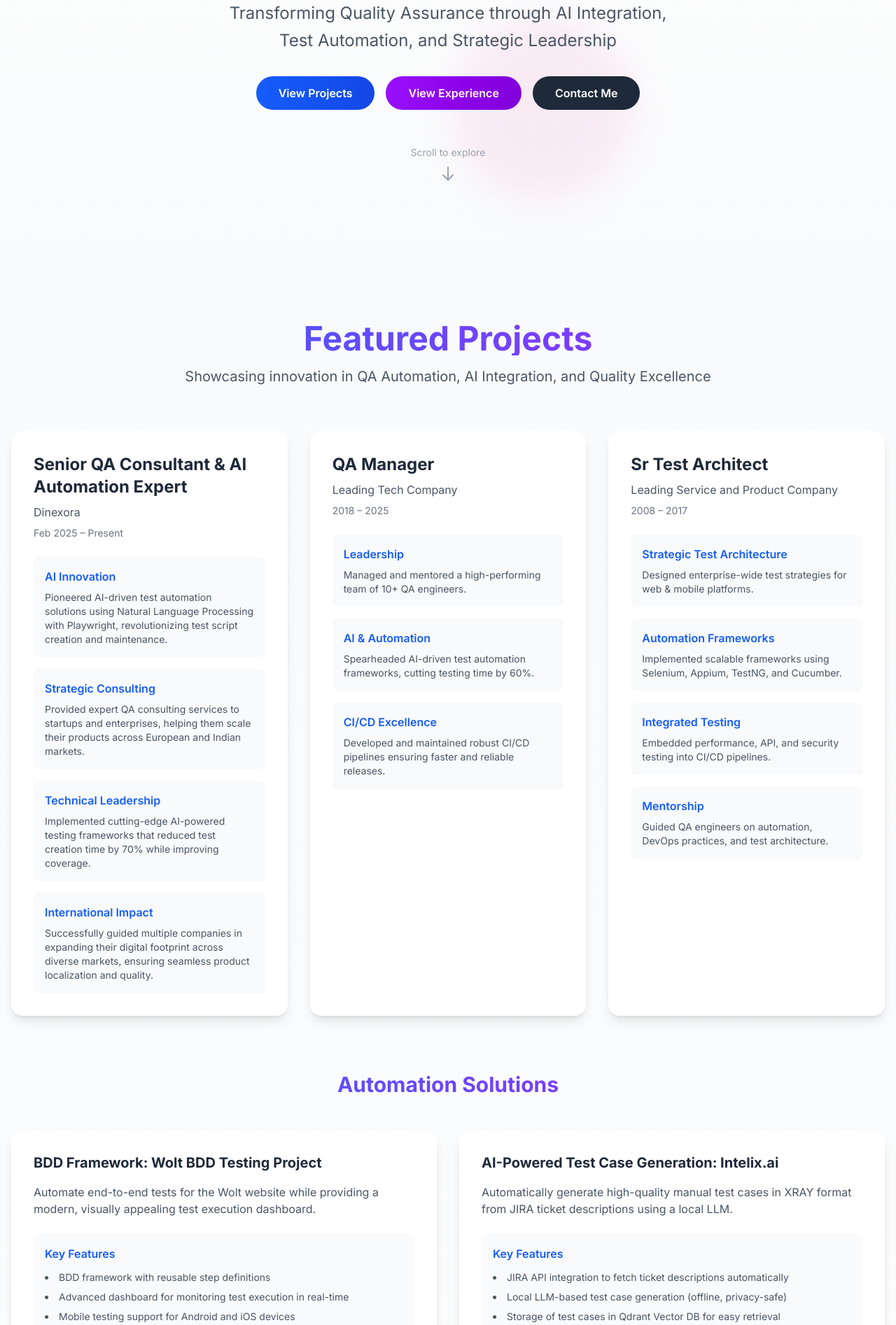
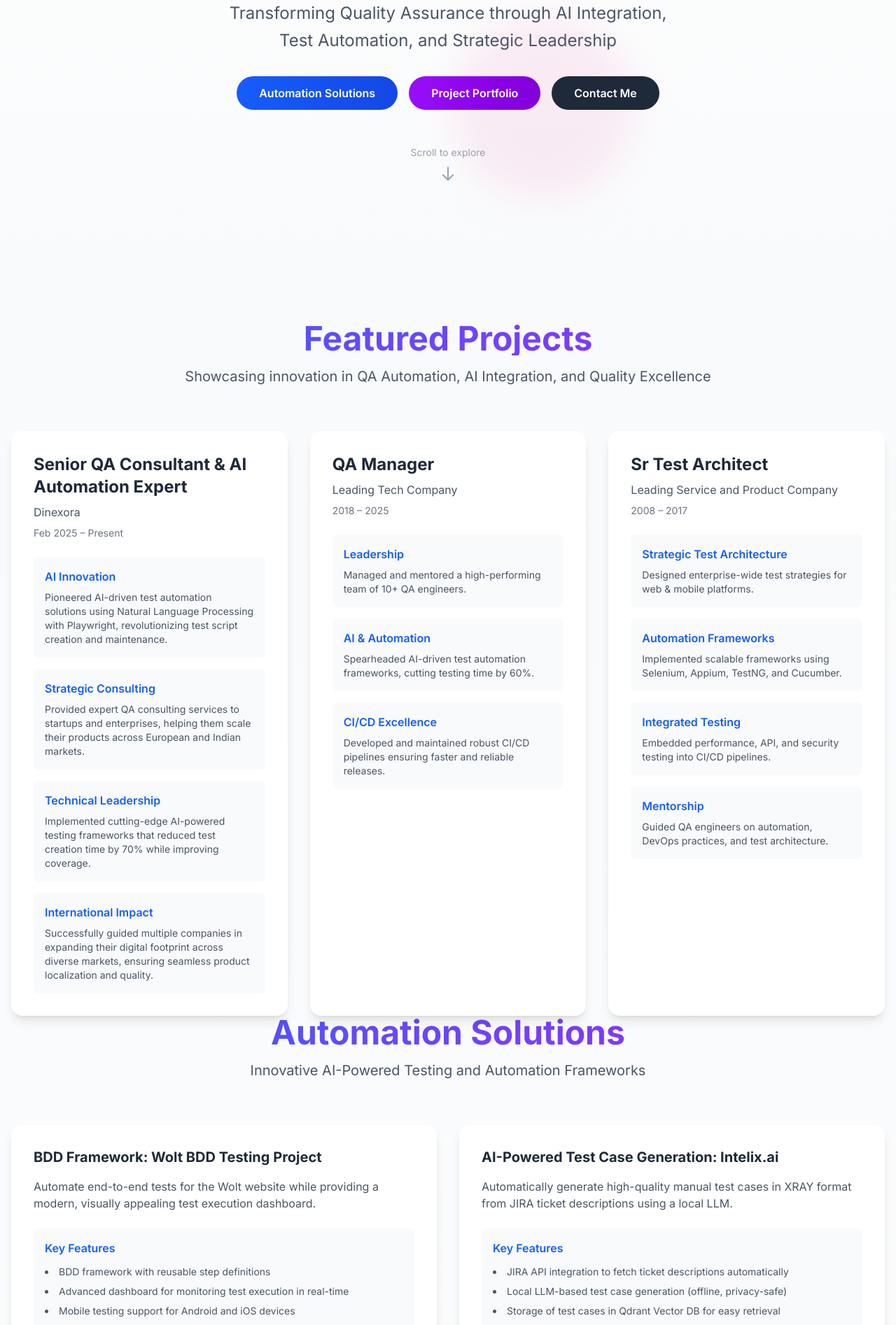
Before and after one commit to kunnath/myportifolio, a Next.js app: page / in a window 1280 px wide. Shown: the part 420-2314 px from the top of the page at 70% size. Built offline with nearby package versions, Linux system fonts and the light colour scheme.

Commit message:
latest chnages

```diff
--- a/src/components/Hero.tsx
+++ b/src/components/Hero.tsx
@@ -61,17 +61,17 @@ const Hero = () => {
           className="flex flex-wrap justify-center gap-4"
         >
           <a
-            href="#projects"
+            href="#automation-solutions"
             className="group relative px-8 py-3 rounded-full bg-gradient-to-r from-blue-600 to-blue-700 text-white font-semibold overflow-hidden transition-all duration-300 hover:shadow-lg hover:shadow-blue-500/30"
           >
-            <span className="relative z-10">View Projects</span>
+            <span className="relative z-10">Automation Solutions</span>
             <div className="absolute inset-0 bg-gradient-to-r from-blue-700 to-purple-600 opacity-0 group-hover:opacity-100 transition-opacity duration-300"></div>
           </a>
           <a
-            href="#experience"
+            href="#project-portfolio"
             className="group relative px-8 py-3 rounded-full bg-gradient-to-r from-purple-600 to-purple-700 text-white font-semibold overflow-hidden transition-all duration-300 hover:shadow-lg hover:shadow-purple-500/30"
           >
-            <span className="relative z-10">View Experience</span>
+            <span className="relative z-10">Project Portfolio</span>
             <div className="absolute inset-0 bg-gradient-to-r from-purple-700 to-pink-600 opacity-0 group-hover:opacity-100 transition-opacity duration-300"></div>
           </a>
           <a
@@ -90,7 +90,7 @@ const Hero = () => {
           className="mt-16 flex justify-center items-center"
         >
           <a
-            href="#projects"
+            href="#automation-solutions"
             className="animate-bounce flex flex-col items-center text-gray-400 hover:text-gray-600 transition-colors duration-300"
           >
             <span className="text-sm mb-2">Scroll to explore</span>
--- a/src/components/Projects.tsx
+++ b/src/components/Projects.tsx
@@ -578,7 +578,7 @@ const Projects = () => {
 
 
   return (
-    <section id="projects" className="py-20 bg-gradient-to-b from-gray-50 to-white">
+    <section className="py-20 bg-gradient-to-b from-gray-50 to-white">
       <div className="max-w-7xl mx-auto px-4">
         <motion.div
           initial={{ opacity: 0 }}
@@ -632,16 +632,22 @@ const Projects = () => {
           ))}
         </div>
 
-        {/* Automation Tools Section */}
+        {/* Automation Solutions Section */}
+        <section id="automation-solutions" className="mb-20">
           <motion.div
             initial={{ opacity: 0 }}
             whileInView={{ opacity: 1 }}
             transition={{ duration: 0.5 }}
-          className="mt-20"
+            className="text-center mb-16"
           >
-          <h3 className="text-3xl font-bold text-center mb-12 bg-clip-text text-transparent bg-gradient-to-r from-blue-600 to-purple-600">
+            <h2 className="text-4xl md:text-5xl font-bold mb-4 bg-clip-text text-transparent bg-gradient-to-r from-blue-600 to-purple-600">
               Automation Solutions
-          </h3>
+            </h2>
+            <p className="text-xl text-gray-600 max-w-3xl mx-auto">
+              Innovative AI-Powered Testing and Automation Frameworks
+            </p>
+          </motion.div>
+
           <div className="grid gap-8 md:grid-cols-2">
             {automationTools.map((tool, index) => (
               <motion.div
@@ -688,9 +694,10 @@ const Projects = () => {
               </motion.div>
             ))}
           </div>
-        </motion.div>
+        </section>
 
         {/* Projects Section */}
+        <section id="project-portfolio" className="mb-20">
           <motion.div
             initial={{ opacity: 0 }}
             whileInView={{ opacity: 1 }}
@@ -808,6 +815,7 @@ const Projects = () => {
               ))}
             </div>
           </motion.div>
+        </section>
       </div>
     </section>
   );
```
Lines whose indentation alone changed are shown as unchanged.
